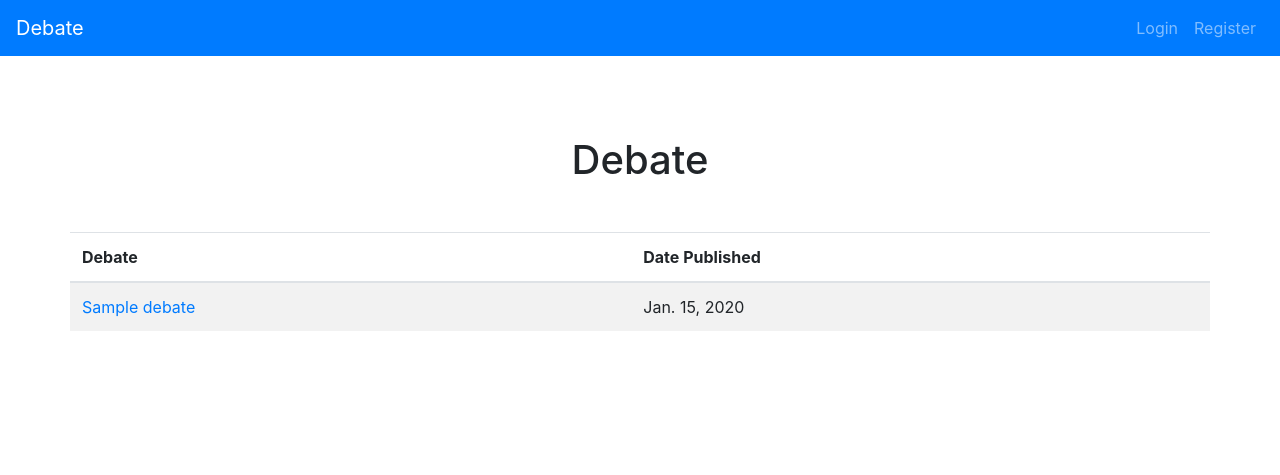
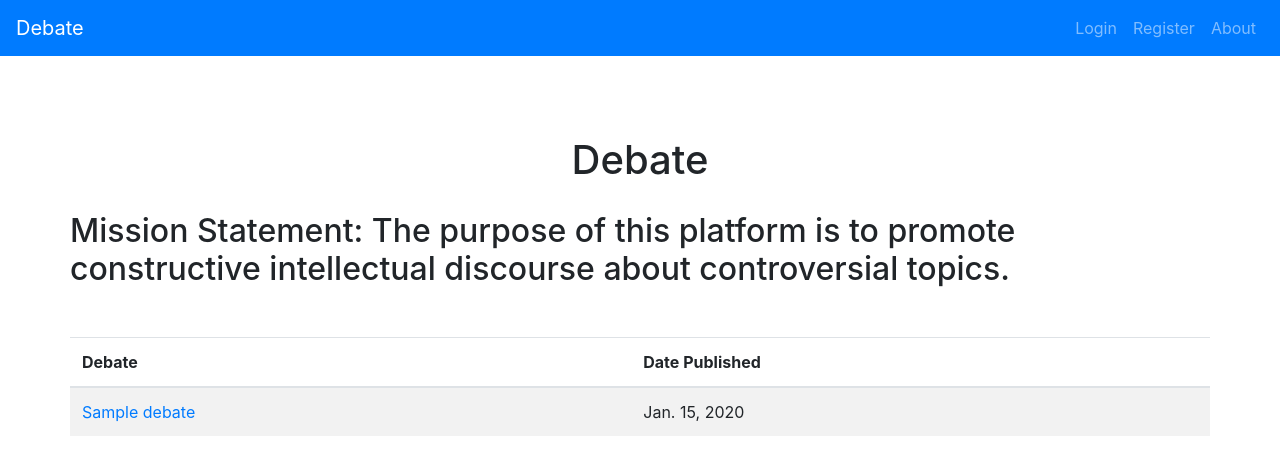
Before and after one commit to ztaylor2/productive-discussion, a Django app: page / in a window 1280 px wide. Shown: the top 475 px of the page. Run offline with Django 3.2, Linux system fonts and the light colour scheme; tables that the repository leaves empty hold one stand-in row (values such as "Sample post"); some libraries are stand-ins or nearby versions.

Commit message:
added an about page.

```diff
--- a/productivediscussion/debate/views.py
+++ b/productivediscussion/debate/views.py
@@ -46,10 +46,6 @@ class ArgumentForCreateView(CreateView):
     model = ArgumentsFor
     fields = ['argument']
 
-    # import pdb; pdb.set_trace()
-    # debate_id = self.request.path.split('/')[-1]
-    # success_url = '/debate/{}'.format(debate_id)
-
     def form_valid(self, form):
         """Assign the user to the foreign key in the model."""
         form.instance.created_by = self.request.user
@@ -66,7 +62,6 @@ class ArgumentAgainstCreateView(CreateView):
     template_name = 'debate/argument_against_create.html'
     model = ArgumentsAgainst
     fields = ['argument']
-    success_url = reverse_lazy('home')
 
     def form_valid(self, form):
         """Assign the user to the foreign key in the model."""
--- a/productivediscussion/productivediscussion/templates/productivediscussion/base.html
+++ b/productivediscussion/productivediscussion/templates/productivediscussion/base.html
@@ -40,6 +40,9 @@
                         <a class="nav-link" href="{% url 'registration_register' %}">Register</a>
                     </li>
                     {% endif %}
+                    <li class="nav-item">
+                        <a class="nav-link" href="{% url 'about' %}">About</a>
+                    </li>
                 </ul>
           </div>
         </nav>
--- a/productivediscussion/productivediscussion/templates/productivediscussion/home.html
+++ b/productivediscussion/productivediscussion/templates/productivediscussion/home.html
@@ -3,6 +3,8 @@
 {% block title %}
 
     <h1 style="margin-top: 40px;">Debate</h1>
+
+    <h2 style="margin-top: 20px;">Mission Statement: The purpose of this platform is to promote constructive intellectual discourse about controversial topics.</h2>
 
     <table class="table table-striped" style="margin-top: 40px;">
         <thead>
--- a/productivediscussion/productivediscussion/urls.py
+++ b/productivediscussion/productivediscussion/urls.py
@@ -1,7 +1,7 @@
 """productivediscussion URL Configuration."""
 from django.contrib import admin
 from django.urls import path
-from productivediscussion.views import HomeView
+from productivediscussion.views import HomeView, AboutView
 from django.conf.urls import include
 from django.contrib.auth import views as auth_views
 
@@ -9,6 +9,7 @@ from django.contrib.auth import views as auth_views
 urlpatterns = [
     path('admin/', admin.site.urls),
     path('', HomeView.as_view(), name='home'),
+    path('about/', AboutView.as_view(), name='about'),
     path('login/', auth_views.login, name='login'),
     path('logout/', auth_views.logout, name='logout'),
     path('accounts/', include('registration.backends.hmac.urls')),
--- a/productivediscussion/productivediscussion/views.py
+++ b/productivediscussion/productivediscussion/views.py
@@ -1,5 +1,5 @@
 """."""
-from django.views.generic import ListView
+from django.views.generic import ListView, TemplateView
 from debate.models import Debate
 
 
@@ -9,3 +9,9 @@ class HomeView(ListView):
     template_name = 'productivediscussion/home.html'
     model = Debate
     context_object_name = 'debate_list'
+
+
+class AboutView(TemplateView):
+    """The about page."""
+
+    template_name = 'productivediscussion/about.html'
```
Also changed, not shown: productivediscussion/productivediscussion/templates/productivediscussion/about.html (added, +18 -0 lines).
